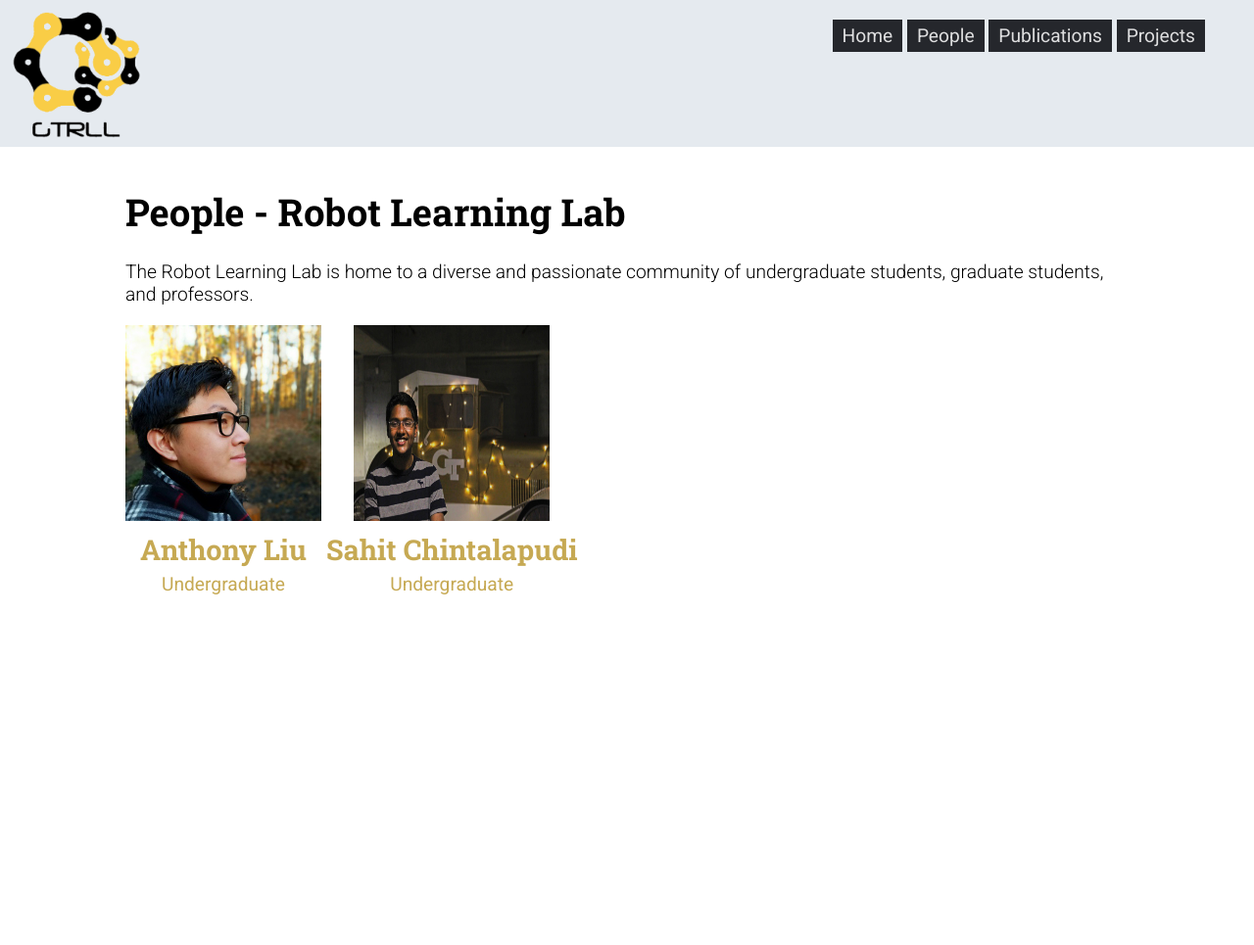
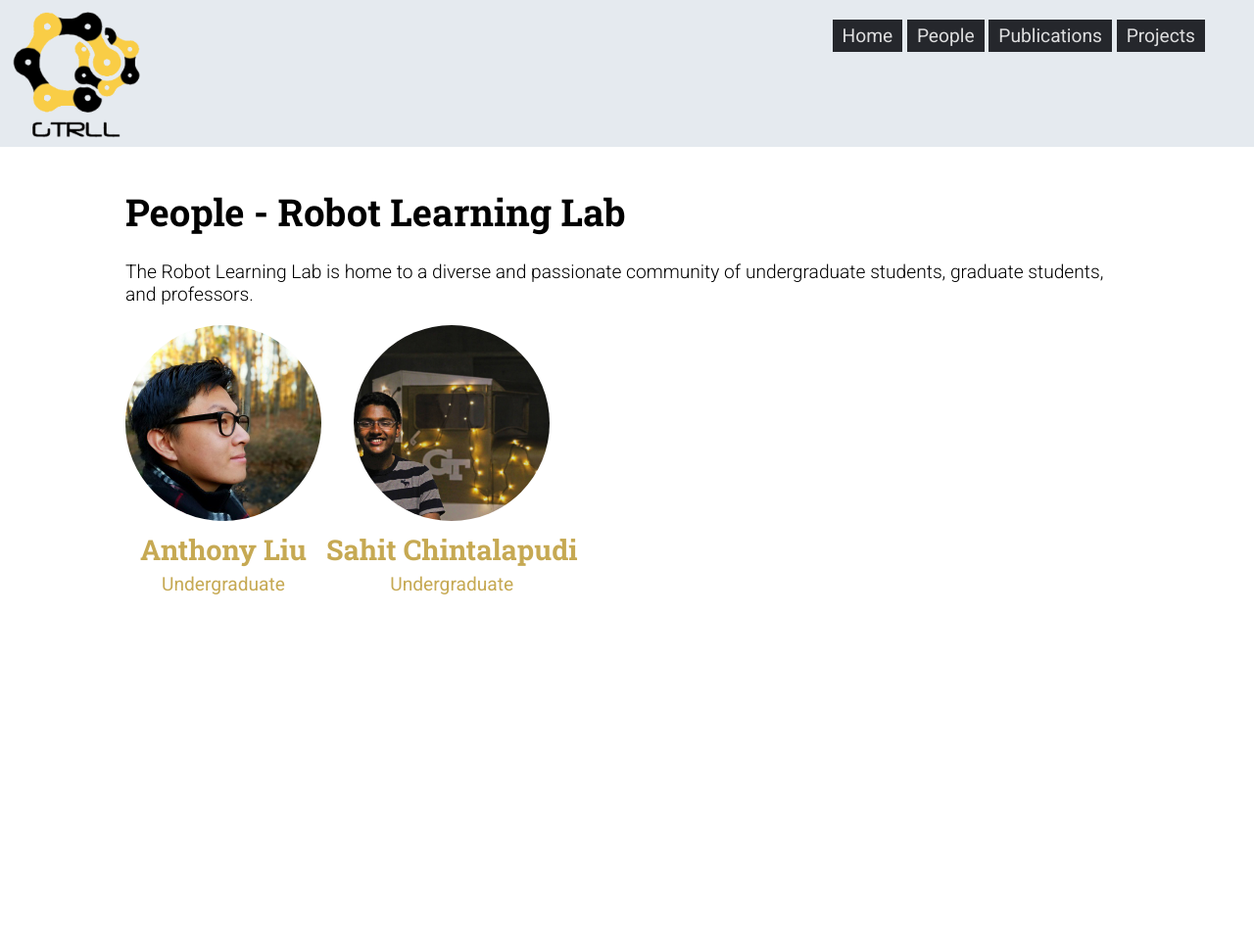
Before and after one commit to AJLiu/rll-site, a Jekyll site: the page built from pages/people.html, in a window 1280 px wide. Shown: the whole page at 98% size. Built offline with Jekyll 4.4.1, drawn with Linux system fonts in a browser that asks for light colours; nearby versions of some CDN libraries.

Commit message:
fix person picture borders

```diff
--- a/_sass/_people.scss
+++ b/_sass/_people.scss
@@ -16,6 +16,7 @@
 
     img {
         width: 100%;
+        object-fit: cover;
     }
     h2 {
         font-size: 1.2em;
@@ -89,6 +90,8 @@
     img {
         width: 200px;
         height: 200px;
+        object-fit: cover;
+        border-radius: 50%;
     }
     h2 {
         margin: 5px;
```
